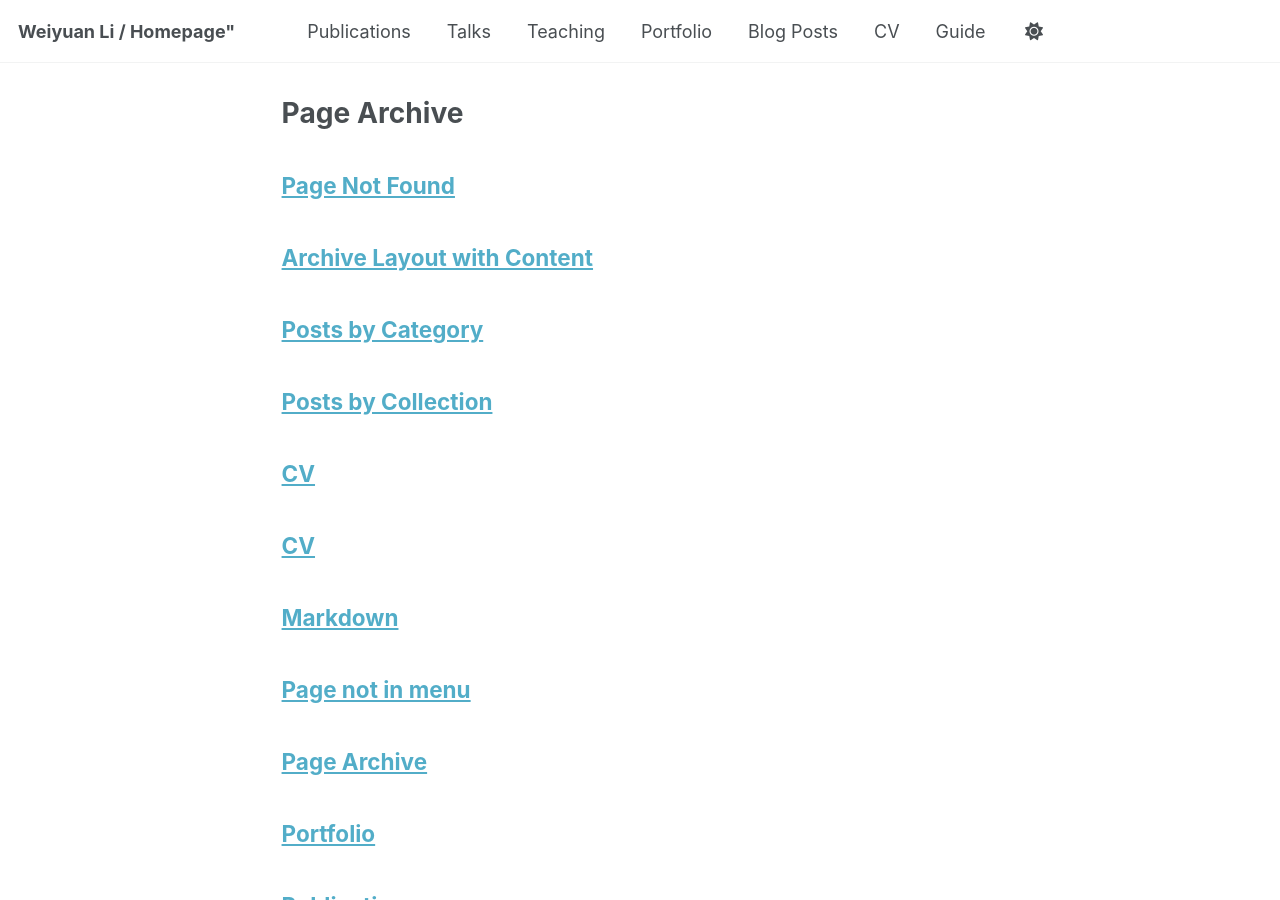
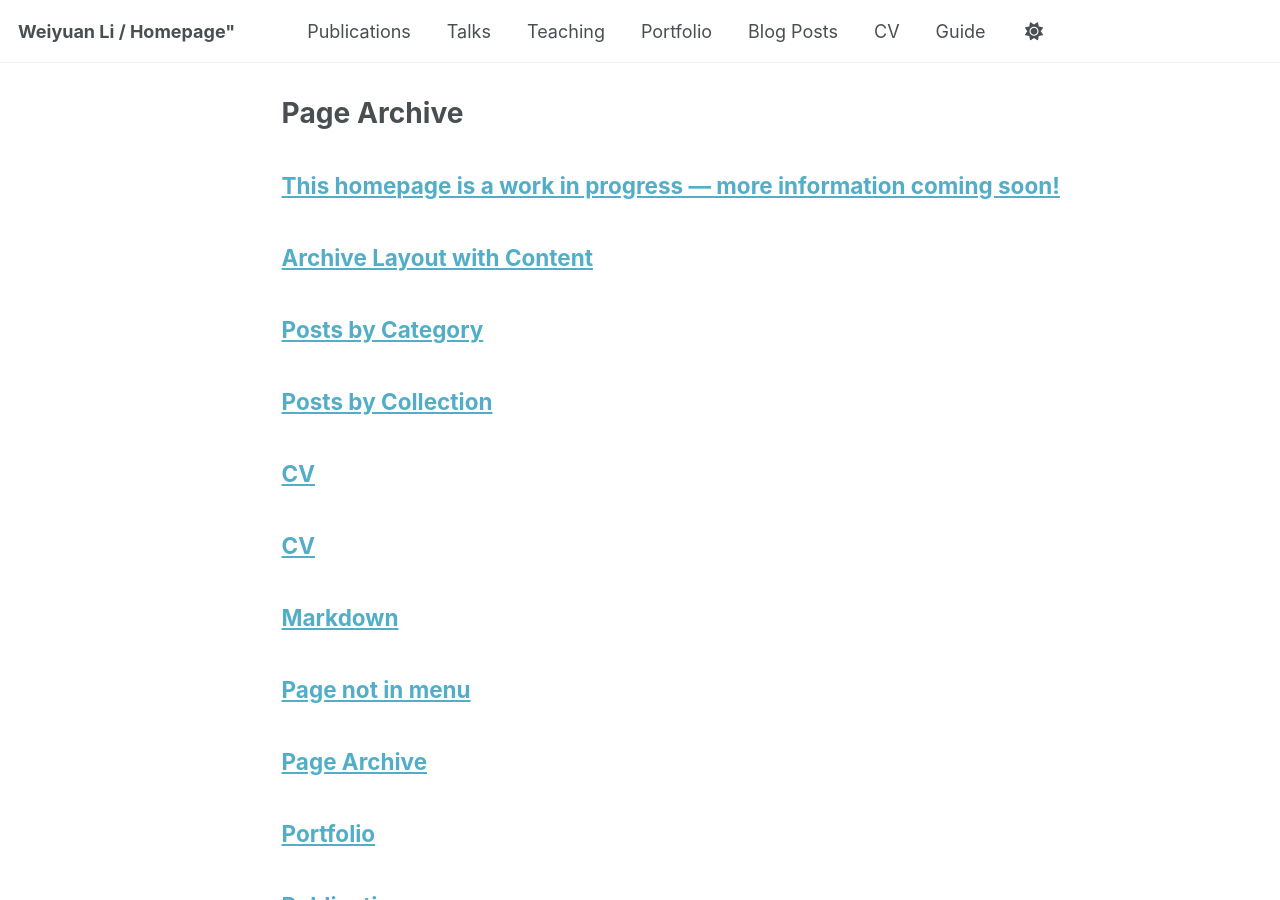
Before and after one commit to lll1230127/lll1230127.github.io, a Jekyll site: the page built from _pages/page-archive.html, in a window 1280 px wide and 900 px high. Built offline with Jekyll 4.4.1, drawn with Linux system fonts in a browser that asks for light colours.

Commit message:
Update 404.md

```diff
--- a/_pages/404.md
+++ b/_pages/404.md
@@ -1,7 +1,5 @@
 ---
-title: "Page Not Found"
+title: "This homepage is a work in progress — more information coming soon!"
 sitemap: false
 permalink: /404.html
 ---
-
-Sorry, but the page you were trying to view does not exist.
```
